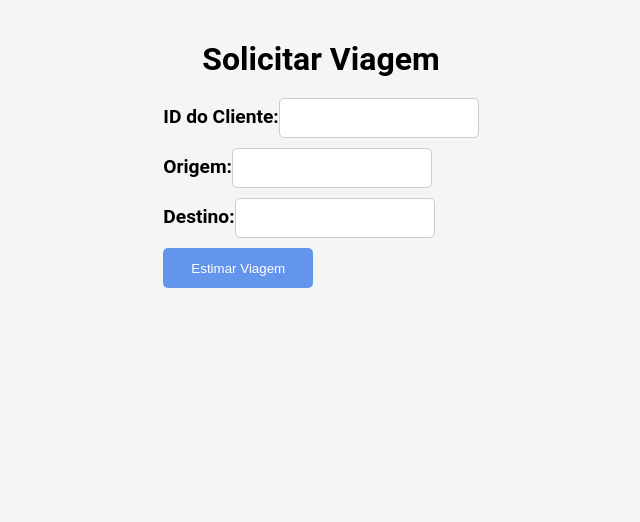
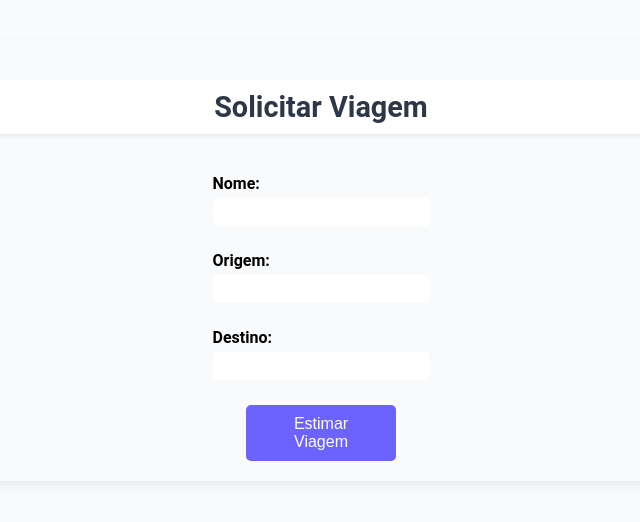
Before and after one commit to JulioRugolo/teste-tecnico-shopper, a React (Create React App) app in the folder frontend/: page / in a window 1280 px wide. Shown: the top 522 px of the page, without its empty margins (319-959 px from the left). Built offline with nearby package versions, Linux system fonts and the light colour scheme.

Commit message:
Feat: Components css, SweetAlert, DriverCard Component

```diff
--- a/frontend/package.json
+++ b/frontend/package.json
@@ -16,6 +16,7 @@
     "react-dom": "^18.3.1",
     "react-router-dom": "^7.0.1",
     "react-scripts": "5.0.1",
+    "sweetalert2": "^11.14.5",
     "typescript": "^4.9.5",
     "web-vitals": "^2.1.4"
   },
--- /dev/null
+++ b/frontend/src/colors.css
@@ -0,0 +1,21 @@
+:root {
+    --primary-color: #6c63ff;
+    --primary-hover-color: #5753d1;
+    --secondary-color: #f9fafb;
+    --secondary-color-hover: #e4e7eb;
+
+    --text-color: #2d3748;
+    --text-light-color: #718096;
+
+    --success-color: #38a169;
+    --error-color: #e53e3e;
+    --warning-color: #dd6b20;
+
+    --background-color: #f7f9fc;
+    --background-light: #ffffff;
+    --background-alt-color: #edf2f7;
+
+    --box-shadow-color: rgba(72, 84, 96, 0.1);
+
+    --button-text-color: #ffffff;
+}
--- /dev/null
+++ b/frontend/src/components/DriverCard.css
@@ -0,0 +1,83 @@
+@import '../colors.css';
+
+.driver-card {
+    display: flex;
+    flex-direction: column;
+    justify-content: space-between;
+    padding: 15px;
+    max-width: 600px;
+    border: 1px solid #ccc;
+    border-radius: 10px;
+    background-color: #fff;
+    box-shadow: 0 4px 8px rgba(0, 0, 0, 0.1);
+    text-align: left;
+    margin: 10px;
+    transition: transform 0.3s ease, box-shadow 0.3s ease;
+  }
+
+  .driver-card:hover {
+    transform: translateY(-5px);
+    box-shadow: 0 8px 16px rgba(0, 0, 0, 0.2);
+  }
+
+  .card-header {
+    border-bottom: 1px solid #e0e0e0;
+    padding-bottom: 10px;
+    margin-bottom: 10px;
+  }
+
+  .card-header h2 {
+    font-size: 1.5em;
+    color: #333;
+  }
+
+  .card-header .vehicle {
+    font-size: 1em;
+    color: #666;
+  }
+
+  .card-body {
+    display: flex;
+    flex-direction: column;
+    gap: 10px;
+  }
+
+  .card-body .rating,
+  .card-body .comment,
+  .card-body .price {
+    display: flex;
+    flex-direction: column;
+  }
+
+  .card-body p {
+    font-weight: bold;
+    margin-bottom: 5px;
+    color: #555;
+  }
+
+  .card-body span {
+    font-size: 1em;
+    color: #333;
+  }
+
+  .card-footer {
+    display: flex;
+    justify-content: center;
+    margin-top: 15px;
+  }
+
+  button {
+    padding: 10px 20px;
+    font-size: 1em;
+    background-color: cornflowerblue;
+    color: white;
+    border: none;
+    border-radius: 5px;
+    cursor: pointer;
+    transition: background-color 0.3s ease, transform 0.3s ease;
+  }
+
+  button:hover {
+    background-color: #3f51b5;
+    transform: scale(1.05);
+  }
--- /dev/null
+++ b/frontend/src/components/DriverCard.tsx
@@ -0,0 +1,43 @@
+import React from "react";
+import "./DriverCard.css";
+
+interface Props {
+  driver: {
+    id: number;
+    name: string;
+    vehicle: string;
+    rating: number;
+    comment: string;
+    value: number;
+  };
+}
+
+const DriverCard: React.FC<Props> = ({ driver }) => {
+  return (
+    <div className="driver-card">
+      <div className="card-header">
+        <h2>{driver.name}</h2>
+        <p className="vehicle">Veículo: {driver.vehicle}</p>
+      </div>
+      <div className="card-body">
+        <div className="rating">
+          <p>Avaliação:</p>
+          <span>{driver.rating} ⭐</span>
+        </div>
+        <div className="comment">
+          <p>Comentário:</p>
+          <span>{driver.comment}</span>
+        </div>
+        <div className="price">
+          <p>Valor:</p>
+          <span>R${driver.value.toFixed(2)}</span>
+        </div>
+      </div>
+      <div className="card-footer">
+        <button>Escolher</button>
+      </div>
+    </div>
+  );
+};
+
+export default DriverCard;
--- /dev/null
+++ b/frontend/src/components/OpcoesViagem.css
@@ -0,0 +1,95 @@
+@import '../colors.css';
+
+.opcoes-container {
+    display: flex;
+    align-items: flex-start;
+    max-height: 500px;
+    gap: 20px;
+    padding: 10px;
+}
+
+.map-container {
+    position: sticky;
+    top: 100px;
+    width: 100%;
+    max-width: 600px;
+    height: 700px;
+    max-height: 500px;
+    overflow: hidden;
+    border-radius: 10px;
+    box-shadow: 0 4px 8px var(--box-shadow-color);
+}
+
+iframe {
+    width: 100%;
+    height: 100%;
+    border: 0;
+}
+
+.drivers-list {
+    display: flex;
+    flex-direction: column;
+    gap: 20px;
+    width: 800px;
+    max-height: 500px;
+    height: 700px;
+    overflow-y: auto;
+}
+
+h1 {
+    position: sticky;
+    top: 0;
+    width: 100%;
+    background-color: var(--background-light);
+    z-index: 10;
+    text-align: center;
+    padding: 10px 0;
+    border-radius: 10px 10px 0 0;
+    box-shadow: 0 2px 4px var(--box-shadow-color);
+    color: var(--text-color);
+}
+
+@media (max-width: 768px) {
+    .opcoes-container {
+        flex-direction: column;
+        align-items: center;
+        max-height: unset;
+    }
+
+    .map-container {
+        position: relative;
+        top: 0;
+        height: 100%
+    }
+
+    .drivers-list {
+        width: 100%;
+        height: auto;
+        overflow-y: visible;
+    }
+
+    button {
+        width: 100%;
+        margin-bottom: 20px;
+        background-color: var(--primary-color);
+        color: var(--button-text-color);
+    }
+
+    p {
+        text-align: center;
+    }
+}
+
+@media (max-width: 480px) {
+    .map-container {
+        height: 300px;
+    }
+
+    h1 {
+        font-size: 1.2rem;
+    }
+
+    .drivers-list {
+        gap: 15px;
+    }
+}
--- a/frontend/src/components/OpcoesViagem.tsx
+++ b/frontend/src/components/OpcoesViagem.tsx
@@ -1,42 +1,75 @@
 import React from "react";
+import DriverCard from "./DriverCard";
+import Swal from "sweetalert2";
+import "./OpcoesViagem.css";
 
 interface Props {
-  data: any;
+  data: {
+    origin: { latitude: number; longitude: number };
+    destination: { latitude: number; longitude: number };
+    options: {
+      id: number;
+      name: string;
+      vehicle: string;
+      review: { rating: number; comment: string };
+      value: number;
+    }[];
+  };
+  onBack: () => void;
 }
 
-const OpcoesViagem = ({ data }: Props) => {
-  const googleApiKey = process.env.GOOGLE_API_KEY;
+const OpcoesViagem = ({ data, onBack }: Props) => {
+  const googleApiKey = process.env.REACT_APP_GOOGLE_API_KEY;
 
-  // URL do Google Maps Directions
+  try {
     const googleMapsUrl = `https://www.google.com/maps/embed/v1/directions?key=${googleApiKey}&origin=${data.origin.latitude},${data.origin.longitude}&destination=${data.destination.latitude},${data.destination.longitude}&mode=driving`;
 
     return (
-    <div>
+      <>
         <h1>Opções de Viagem</h1>
-      <iframe
-        title="mapa"
-        src={googleMapsUrl}
-        width="600"
-        height="450"
-        style={{ border: 0 }}
-        allowFullScreen
-      ></iframe>
-      <ul>
-        {data.options.map((option: any) => (
-          <li key={option.id}>
-            <h2>{option.name}</h2>
-            <p>{option.description}</p>
-            <p>Veículo: {option.vehicle}</p>
-            <p>Avaliação: {option.review.rating}</p>
-            <p>Comentário: {option.review.comment}</p>
-            <p>Valor: R${option.value.toFixed(2)}</p>
-            {/* O botão "Escolher" agora não faz nada */}
-            <button>Escolher</button>
-          </li>
+        <button onClick={onBack}>Alterar Endereço</button>
+        <p>Escolha um motorista para a sua viagem:</p>
+        <div className="opcoes-container">
+          <div className="map-container">
+            <iframe title="mapa" src={googleMapsUrl} allowFullScreen></iframe>
+          </div>
+          <div className="drivers-list">
+            {data.options.map((option) => (
+              <DriverCard
+                key={option.id}
+                driver={{
+                  id: option.id,
+                  name: option.name,
+                  vehicle: option.vehicle,
+                  rating: option.review.rating,
+                  comment: option.review.comment,
+                  value: option.value,
+                }}
+              />
             ))}
-      </ul>
+          </div>
+        </div>
+      </>
+    );
+  } catch (error: any) {
+    console.error("Erro ao carregar as opções de viagem:", error);
+
+    Swal.fire({
+      icon: "error",
+      title: "Erro ao carregar dados",
+      text: error.message || "Ocorreu um erro inesperado ao carregar as opções de viagem.",
+      confirmButtonColor: "#3f51b5",
+    });
+
+    return (
+      <div className="error-container">
+        <h2>Ocorreu um erro ao carregar os dados!</h2>
+        <button onClick={onBack} className="retry-button">
+          Voltar e Tentar Novamente
+        </button>
       </div>
     );
+  }
 };
 
 export default OpcoesViagem;
--- /dev/null
+++ b/frontend/src/components/SolicitarViagem.css
@@ -0,0 +1,91 @@
+@import '../colors.css';
+
+.solicitar-container {
+    display: flex;
+    flex-direction: column;
+    align-items: center;
+    gap: 20px;
+    padding: 20px;
+    background-color: var(--secondary-color);
+    border-radius: 10px;
+    box-shadow: 0 4px 8px var(--box-shadow-color);
+    width: 1200px;
+    max-width: 100%;
+    margin: 20px auto;
+}
+
+.solicitar-title {
+    font-size: 1.8em;
+    color: var(--text-color);
+    text-align: center;
+}
+
+.solicitar-form {
+    display: flex;
+    align-items: flex-start;
+    justify-content: flex-start;
+    flex-direction: column;
+    gap: 15px;
+    width: 100%;
+}
+
+.form-group {
+    display: flex;
+    flex-direction: column;
+    align-items: flex-start;
+    justify-content: flex-start;
+    gap: 5px;
+}
+
+label {
+    font-size: 1em;
+    color: var(--text-secondary-color);
+    text-align: left;
+}
+
+input {
+    padding: 10px;
+    font-size: 1em;
+    border: 1px solid var(--input-border);
+    border-radius: 5px;
+    transition: border-color 0.3s;
+}
+
+input:focus {
+    border-color: var(--input-focus-border);
+    outline: none;
+}
+
+.submit-button {
+    padding: 10px 20px;
+    font-size: 1em;
+    color: var(--button-text-color);
+    background-color: var(--primary-color);
+    border: none;
+    border-radius: 5px;
+    cursor: pointer;
+    transition: background-color 0.3s, transform 0.2s;
+}
+
+.submit-button:hover {
+    background-color: var(--primary-hover-color);
+    transform: scale(1.05);
+}
+
+@media (max-width: 768px) {
+    .solicitar-container {
+        padding: 15px;
+    }
+
+    .solicitar-title {
+        font-size: 1.5em;
+    }
+
+    input {
+        font-size: 0.9em;
+    }
+
+    .submit-button {
+        font-size: 0.9em;
+    }
+}
--- a/frontend/src/components/SolicitarViagem.tsx
+++ b/frontend/src/components/SolicitarViagem.tsx
@@ -1,11 +1,13 @@
 import React, { useState } from "react";
+import "./SolicitarViagem.css";
 import axios from "axios";
+import Swal from "sweetalert2";
 
 interface Props {
   onSubmit: (data: any) => void;
 }
 
-const SolicitarViagem: React.FC<Props> = ({ onSubmit }) => {
+const SolicitarViagem = ({ onSubmit }: Props) => {
   const [customerId, setCustomerId] = useState("");
   const [origin, setOrigin] = useState("");
   const [destination, setDestination] = useState("");
@@ -21,43 +23,53 @@ const SolicitarViagem: React.FC<Props> = ({ onSubmit }) => {
       });
 
       onSubmit(response.data);
-    } catch (error) {
+    } catch (error: any) {
       console.error("Erro ao estimar viagem:", error);
+
+      Swal.fire({
+        icon: "error",
+        title: "Erro ao estimar viagem",
+        text: error.response?.data?.message || "Ocorreu um erro inesperado. Tente novamente.",
+        confirmButtonColor: "#3f51b5",
+      });
     }
   };
 
   return (
-    <div>
-      <h1>Solicitar Viagem</h1>
-      <form onSubmit={handleSubmit}>
-        <div>
-          <label>ID do Cliente:</label>
+    <div className="solicitar-container">
+      <h1 className="solicitar-title">Solicitar Viagem</h1>
+      <form className="solicitar-form" onSubmit={handleSubmit}>
+        <div className="form-group">
+          <label htmlFor="customerId">Nome:</label>
           <input
+            id="customerId"
             type="text"
             value={customerId}
             onChange={(e) => setCustomerId(e.target.value)}
             required
           />
         </div>
-        <div>
-          <label>Origem:</label>
+        <div className="form-group">
+          <label htmlFor="origin">Origem:</label>
           <input
+            id="origin"
             type="text"
             value={origin}
             onChange={(e) => setOrigin(e.target.value)}
             required
           />
         </div>
-        <div>
-          <label>Destino:</label>
+        <div className="form-group">
+          <label htmlFor="destination">Destino:</label>
           <input
+            id="destination"
             type="text"
             value={destination}
             onChange={(e) => setDestination(e.target.value)}
             required
           />
         </div>
-        <button type="submit">Estimar Viagem</button>
+        <button className="submit-button" type="submit">Estimar Viagem</button>
       </form>
     </div>
   );
--- a/frontend/src/index.css
+++ b/frontend/src/index.css
@@ -1,3 +1,5 @@
+@import './colors.css';
+
 /* Reset global */
 * {
   margin: 0 auto;
@@ -7,7 +9,7 @@
 
 body {
   font-family: 'Roboto', sans-serif;
-  background-color: #f5f5f5;
+  background-color: var(--secondary-color);
   display: flex;
   flex-direction: column;
   align-items: center;
@@ -17,19 +19,19 @@ body {
 /* Global styling */
 button {
   cursor: pointer;
-  background-color: cornflowerblue;
+  background-color: var(--primary-color);
   flex: 1;
   width: 100%;
   max-width: 150px;
   height: 40px;
   border: none;
   border-radius: 5px;
-  color: white;
+  color: var(--button-text-color);
   transition: background-color 0.3s, transform 0.2s;
 }
 
 button:hover {
-  background-color: #3f51b5;
+  background-color: var(--primary-hover-color);
   transform: scale(1.05);
 }
 
@@ -39,14 +41,14 @@ input[type="text"], input[type="email"], input[type="password"] {
   max-width: 300px;
   min-width: 200px;
   height: 40px;
-  border: 1px solid #ccc;
+  border: 1px solid var(--input-border);
   border-radius: 5px;
   padding: 5px;
   margin-bottom: 10px;
 }
 
 input:focus {
-  border: 1px solid cornflowerblue;
+  border: 1px solid var(--input-focus-border);
   outline: none;
 }
 
@@ -54,14 +56,17 @@ input:focus {
 label {
   font-size: 1.2em;
   font-weight: bold;
-  margin-bottom: 10px;
   flex: 1;
+  width: 100%;
+  text-align: left;
+  color: var(--text-color);
 }
 
 /* Headings */
 h1, h2, h3 {
   text-align: center;
   margin: 20px 0;
+  color: var(--text-color);
 }
 
 /* Lists */
@@ -81,14 +86,14 @@ li {
   justify-content: center;
   align-items: center;
   padding: 15px;
-  border: 1px solid #ccc;
+  border: 1px solid var(--input-border);
   border-radius: 5px;
   flex: 1;
   max-width: 300px;
   min-width: 250px;
   text-align: center;
-  background-color: white;
-  box-shadow: 0 2px 5px rgba(0, 0, 0, 0.1);
+  background-color: var(--background-color);
+  box-shadow: 0 2px 5px var(--box-shadow-color);
 }
 
 /* Containers */
```
Also changed, not shown: frontend/src/App.tsx (+7 -1 lines), 2 other files (tests, documents, lock files or other folders). Lines whose indentation alone changed are shown as unchanged.
